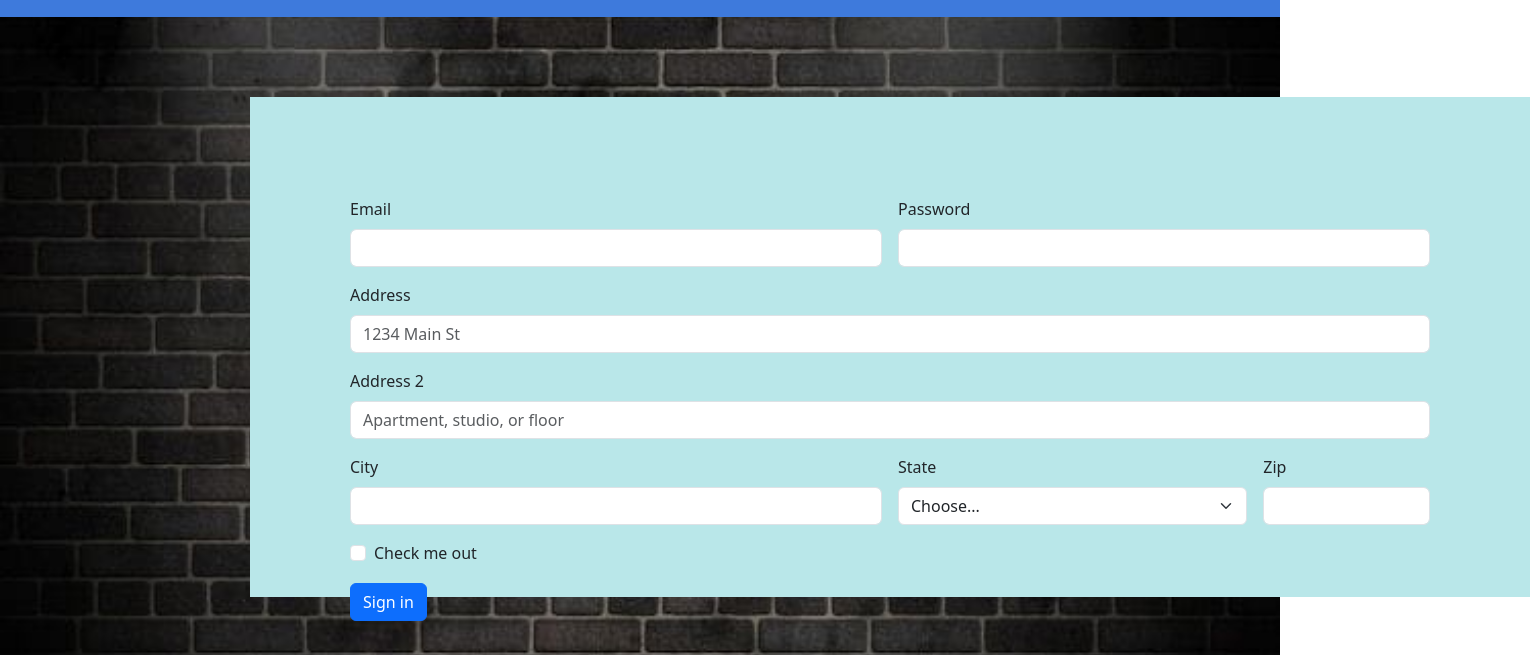
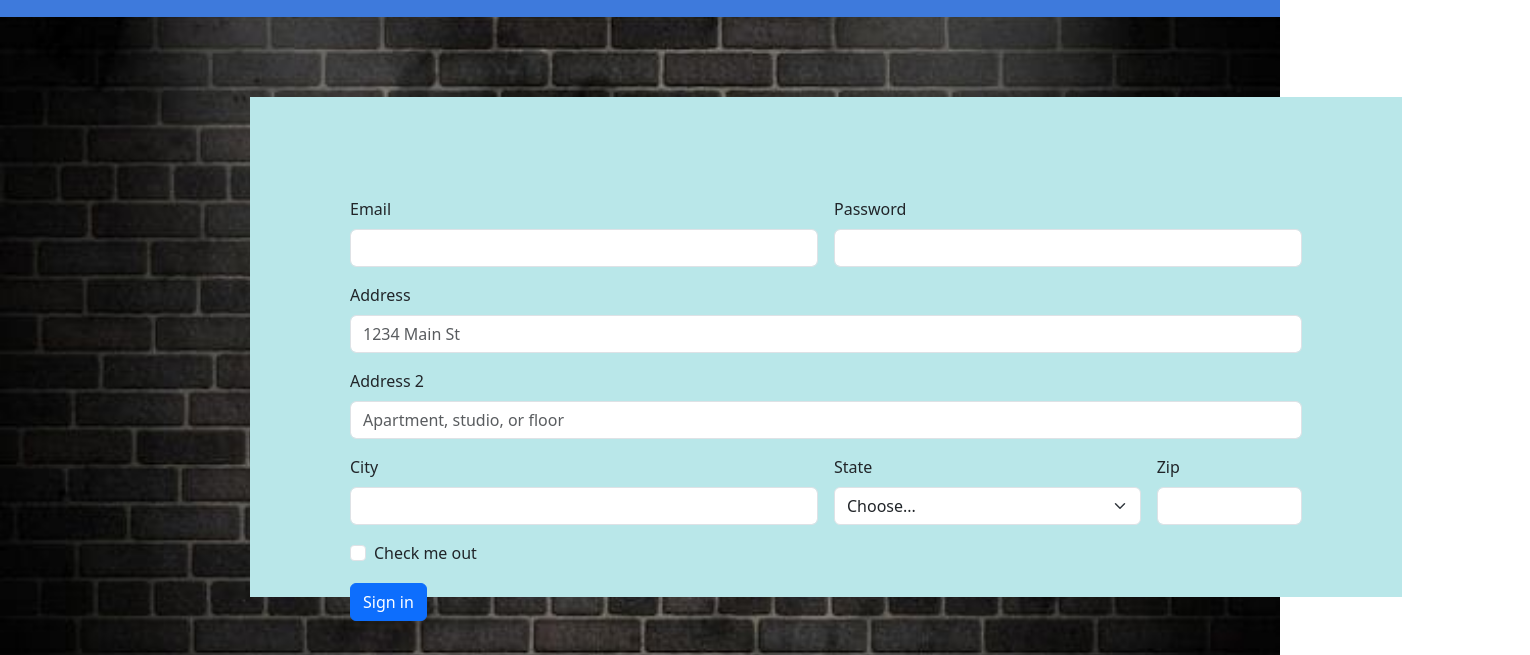
Before and after one commit to Orne-Levato/mi-repositorio-2.0, a website: page pase vip.html in a window 1280 px wide. Shown: the part 87-742 px from the top of the page, 1530 px wide, since content can reach past the window. Drawn offline with nearby package versions, Linux system fonts and the light colour scheme.

Commit message:
volvi a poner todo en la rama main

```diff
--- a/pase vip.html
+++ b/pase vip.html
@@ -40,7 +40,7 @@
              </h2>
             </div>
 
-    <div class="content3 container-fluid" style="width: 100%;" >
+    <div class="content3 container-fluid" style="width: 90%;" >
     <form class="row g-3">
         <div class="col-md-6">
           <label for="inputEmail4" class="form-label">Email</label>
```
